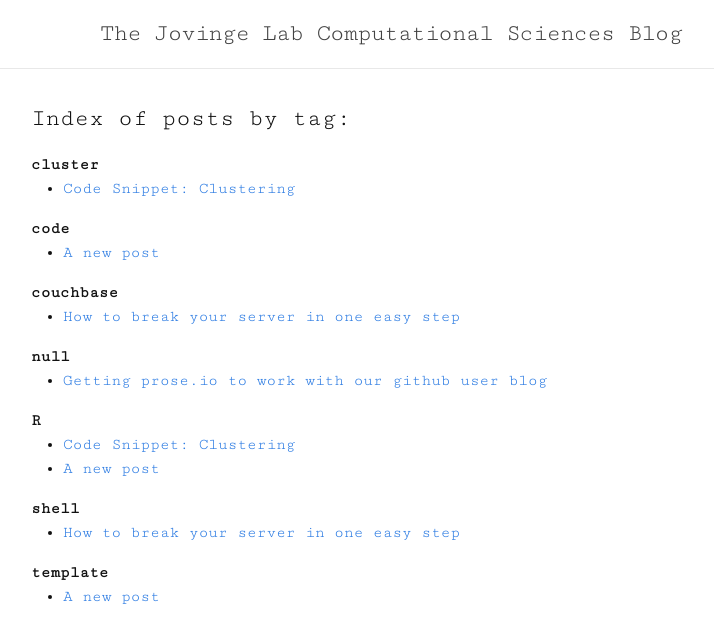
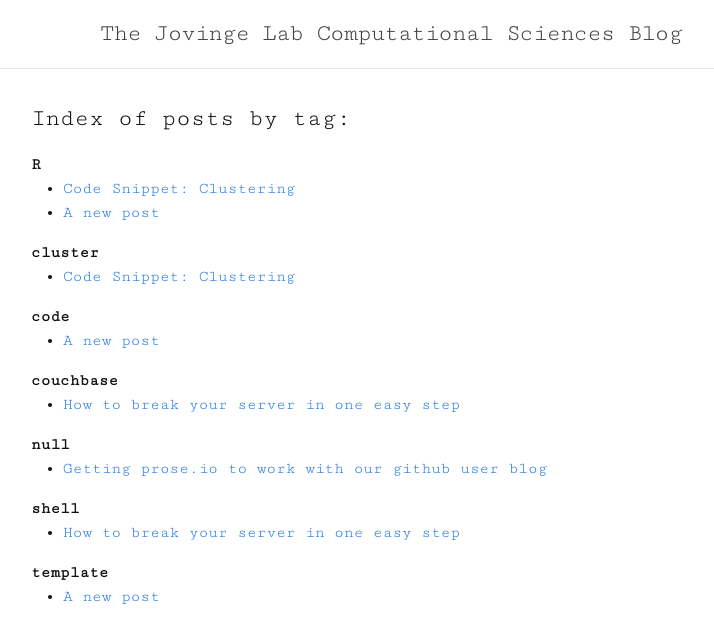
Before and after one commit to JovingeLabSoftware/JovingeLabSoftware.github.io, a Jekyll site: the page built from tags.html, in a window 1280 px wide. Shown: the top 643 px of the page, without its empty margins (249-963 px from the left). Built offline with Jekyll 4.4.1, drawn with Linux system fonts in a browser that asks for light colours; Markdown is read by kramdown in place of the engine named in the settings.

```diff
--- a/tags.html
+++ b/tags.html
@@ -11,7 +11,7 @@
 	    {{ tag[0] }}
 	  {% endfor %}
 	{% endcapture %}
-	{% assign sortedtags = tags | split:' ' | sort_natural %}
+	{% assign sortedtags = tags | split:' ' | sort %}
 	{% for tag in sortedtags %}
 	  <b>{{ tag }}</b>
 	    <ul>
```
